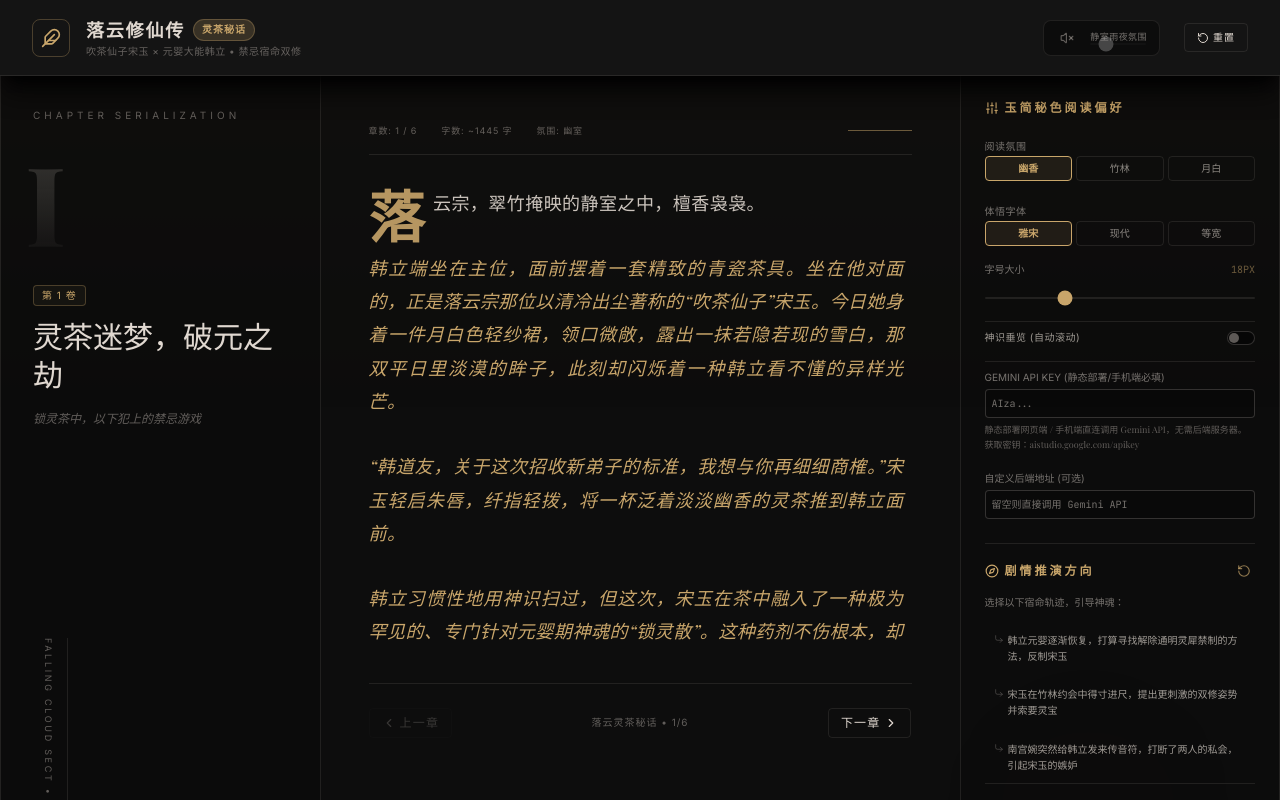
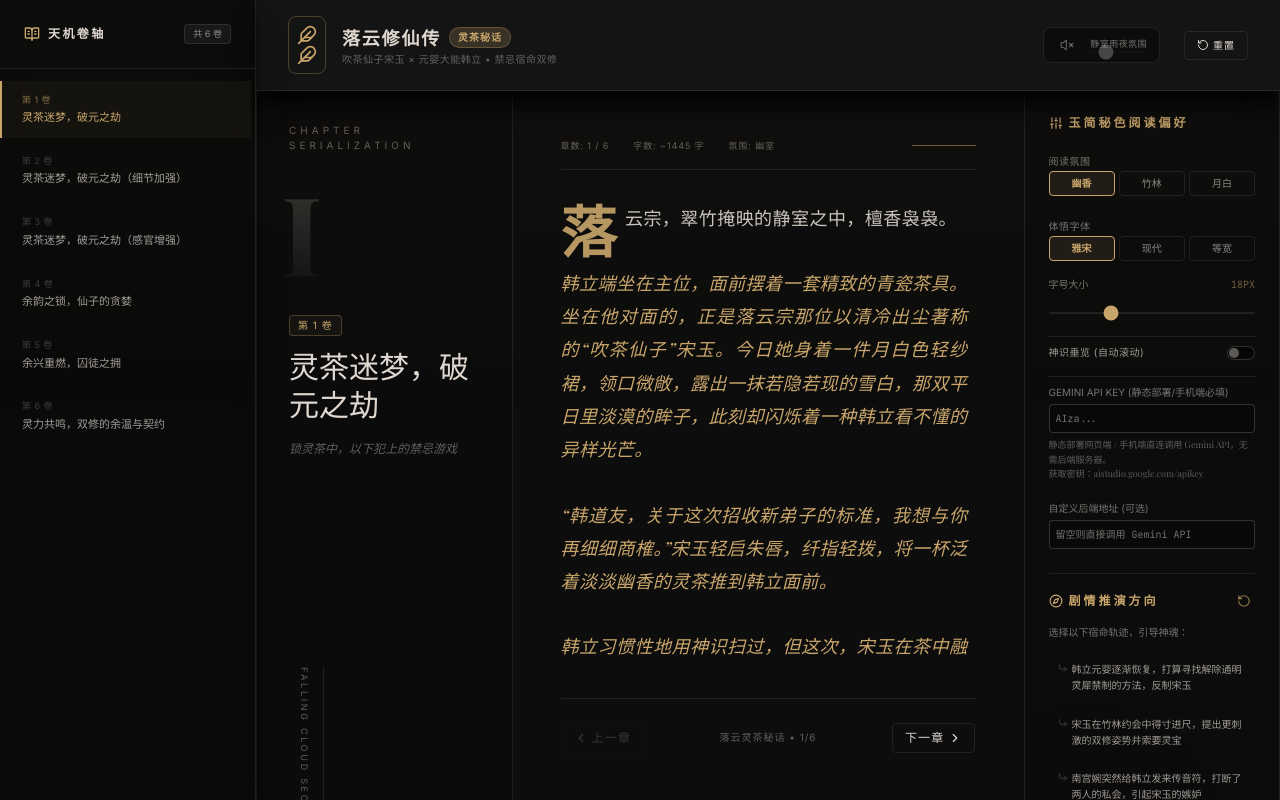
Before and after one commit to pzy2000/luoyun-tea-secrets, a React (Vite) app: page / in a window 1280 px wide. Shown: the top 800 px of the page. Built offline with nearby package versions, Linux system fonts and the light colour scheme; a web font is replaced by a local one.

Commit message:
feat: 新增响应式章节导航栏（天机卷轴侧边栏）方便切换和预览章节

```diff
--- a/src/App.tsx
+++ b/src/App.tsx
@@ -79,6 +79,9 @@ export default function App() {
   const [isGenerating, setIsGenerating] = useState<boolean>(false);
   const [loadingStep, setLoadingStep] = useState<string>("");
   const [errorMsg, setErrorMsg] = useState<string | null>(null);
+
+  // Sidebar state for mobile drawer and desktop collapse
+  const [isSidebarOpen, setIsSidebarOpen] = useState<boolean>(false);
 
   // Fate trajectory options state
   const [fateOptions, setFateOptions] = useState<string[]>(() => {
@@ -831,7 +834,7 @@ export default function App() {
   };
 
   return (
-    <div id="app-root" className={`min-h-screen ${themeClasses.appBg} flex flex-col transition-all duration-500 relative font-serif`}>
+    <div id="app-root" className={`min-h-screen ${themeClasses.appBg} flex transition-all duration-500 relative font-serif overflow-x-hidden`}>
 
       {/* Decorative luxury gradient background glow */}
       <div className="absolute inset-0 pointer-events-none opacity-10 overflow-hidden">
@@ -839,10 +842,82 @@ export default function App() {
         <div className="absolute bottom-0 right-0 w-96 h-96 bg-[#C9A66B]/5 rounded-full blur-3xl"></div>
       </div>
 
-      {/* Top Header Section */}
-      <header className={`z-10 border-b ${themeClasses.dividerColor} ${themeClasses.cardBg} px-8 py-4 flex items-center justify-between transition-all duration-300`}>
-        <div className="flex items-center space-x-4">
-          <div className="p-2 border border-[#C9A66B]/30 rounded-lg">
+      {/* Mobile Drawer Backdrop */}
+      {isSidebarOpen && (
+        <div
+          onClick={() => setIsSidebarOpen(false)}
+          className="lg:hidden fixed inset-0 bg-black/60 backdrop-blur-xs z-40 transition-all duration-300 animate-fadeIn"
+        />
+      )}
+
+      {/* Left Sidebar: Scroll/Chapter Directory */}
+      <aside className={`
+        fixed lg:sticky top-0 left-0 z-50 lg:z-30
+        w-64 h-screen shrink-0 border-r ${themeClasses.dividerColor} ${themeClasses.cardBg}
+        flex flex-col transition-all duration-300 bg-black/20 backdrop-blur-md
+        ${isSidebarOpen ? "translate-x-0" : "-translate-x-full lg:translate-x-0"}
+      `}>
+        {/* Sidebar Header */}
+        <div className={`p-6 border-b ${themeClasses.dividerColor} flex items-center justify-between`}>
+          <div className="flex items-center space-x-2">
+            <BookOpenText className={`w-4 h-4 ${themeClasses.accentText}`} />
+            <span className="text-xs font-bold tracking-[0.2em] uppercase text-[#E0D8D0] font-sans">天机卷轴</span>
+          </div>
+          <span className="text-[9px] px-2 py-0.5 rounded bg-white/5 border border-white/10 text-white/50 font-sans">
+            共 {chapters.length} 卷
+          </span>
+        </div>
+
+        {/* Chapters list */}
+        <div className="flex-1 overflow-y-auto py-3 space-y-1 pr-1">
+          {chapters.map((chap) => {
+            const isActive = chap.id === selectedId;
+            return (
+              <button
+                key={chap.id}
+                onClick={() => {
+                  setSelectedId(chap.id);
+                  setIsSidebarOpen(false);
+                }}
+                className={`w-full text-left px-5 py-3 border-l-2 transition-all flex items-start justify-between font-serif ${
+                  isActive
+                    ? "border-[#C9A66B] bg-[#C9A66B]/5 text-[#C9A66B] font-medium"
+                    : "border-transparent text-[#E0D8D0]/70 hover:bg-white/5 hover:text-[#E0D8D0]"
+                }`}
+              >
+                <div className="space-y-0.5 pr-2">
+                  <div className={`text-[9px] uppercase tracking-wider font-sans opacity-60 ${isActive ? "text-[#C9A66B]" : themeClasses.textMuted}`}>
+                    第 {chap.id} 卷
+                  </div>
+                  <div className="text-[11px] leading-relaxed line-clamp-2 break-all">
+                    {chap.title.includes("：") ? chap.title.split("：")[1] : chap.title}
+                  </div>
+                </div>
+                {chap.isAiGenerated && (
+                  <Sparkles className="w-3 h-3 text-[#C9A66B] shrink-0 mt-0.5 animate-pulse" />
+                )}
+              </button>
+            );
+          })}
+        </div>
+      </aside>
+
+      {/* Right Column: Main Content (Header + Grid) */}
+      <div className="flex-1 flex flex-col min-w-0 min-h-screen">
+        {/* Top Header Section */}
+        <header className={`z-10 border-b ${themeClasses.dividerColor} ${themeClasses.cardBg} px-8 py-4 flex items-center justify-between transition-all duration-300`}>
+          <div className="flex items-center space-x-4">
+            {/* Mobile menu toggle button */}
+            <button
+              onClick={() => setIsSidebarOpen(!isSidebarOpen)}
+              className={`lg:hidden p-2 rounded border ${themeClasses.accentBorder} text-[#E0D8D0]/70 hover:text-[#E0D8D0] hover:bg-white/5 transition-all mr-1`}
+              title="展开章节目录"
+            >
+              <BookOpen className="w-4 h-4" />
+            </button>
+
+            <div className="p-2 border border-[#C9A66B]/30 rounded-lg">
+              <Feather className={`w-5 h-5 ${themeClasses.accentText}`} />
             <Feather className={`w-5 h-5 ${themeClasses.accentText}`} />
           </div>
           <div>
@@ -1272,10 +1347,10 @@ export default function App() {
         </div>
       )}
 
-      {/* Modern minimal footer */}
       <footer className={`text-center py-4 text-[9px] ${themeClasses.textMuted} tracking-[0.35em] uppercase border-t ${themeClasses.dividerColor} relative z-10 bg-black/20 font-sans`}>
         落云宗翠竹轩出品 © 2026 落云修仙传：灵茶秘话 • v4.2 BOLD TYPOGRAPHY EDITION
       </footer>
+      </div>
     </div>
   );
 }
```
